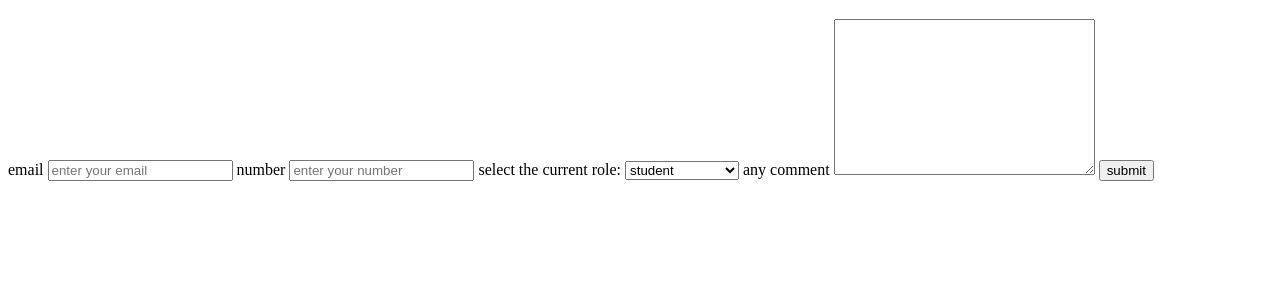
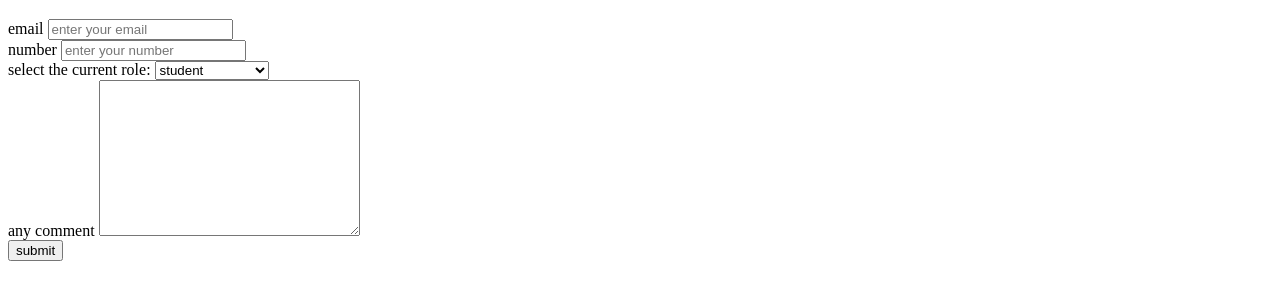
Before and after one commit to Hasina87/test, a plain HTML site: page index.html in a window 1280 px wide. Shown: the part 61-360 px from the top of the page. Drawn offline with Linux system fonts and the light colour scheme.

Commit message:
Update index.html

```diff
--- a/index.html
+++ b/index.html
@@ -5,15 +5,21 @@
     <meta http-equiv="X-UA-Compatible" content="IE=edge">
     <meta name="viewport" content="width=device-width, initial-scale=1.0">
     <title>Document</title>
+    <link rel="stylesheet" href="style.css">
 </head>
 <body>
     <h1 id="description">survey-form</h1>
 
-   <form >
-    <label for name> email</label>
+   <div >
+    <div class="form-control">
+    <label for="email" id="label-email"> email</label>
     <input type="text" email="email" id="email" class="formcontrol" placeholder="enter your email" required>
-    <label for>number </label>
+</div>
+<div class="form-control">
+    <label for="number" id="lable-name">number </label>
     <input type="number" number="number" id="number" class="formcontrol" placeholder="enter your number" required>
+</div>
+<div class="form-control">
     <label for name> select the current role:</label>
     <select  id="role">
         <option value="student">student</option>
@@ -21,9 +27,12 @@
         <option value="learner">full time learner</option>
         <option value="other">other</option>
     </select>
-    <label for="comment">any comment</label>
+</div>
+<div class="form-control">
+    <label for="comment" id="comment-label">any comment</label>
     <textarea id="comment1" cols="30" rows="10" placeholder="enter you comment">
     </textarea>
+</div>
     <button type="submit">submit</button>
 </form>
 </body>
```
